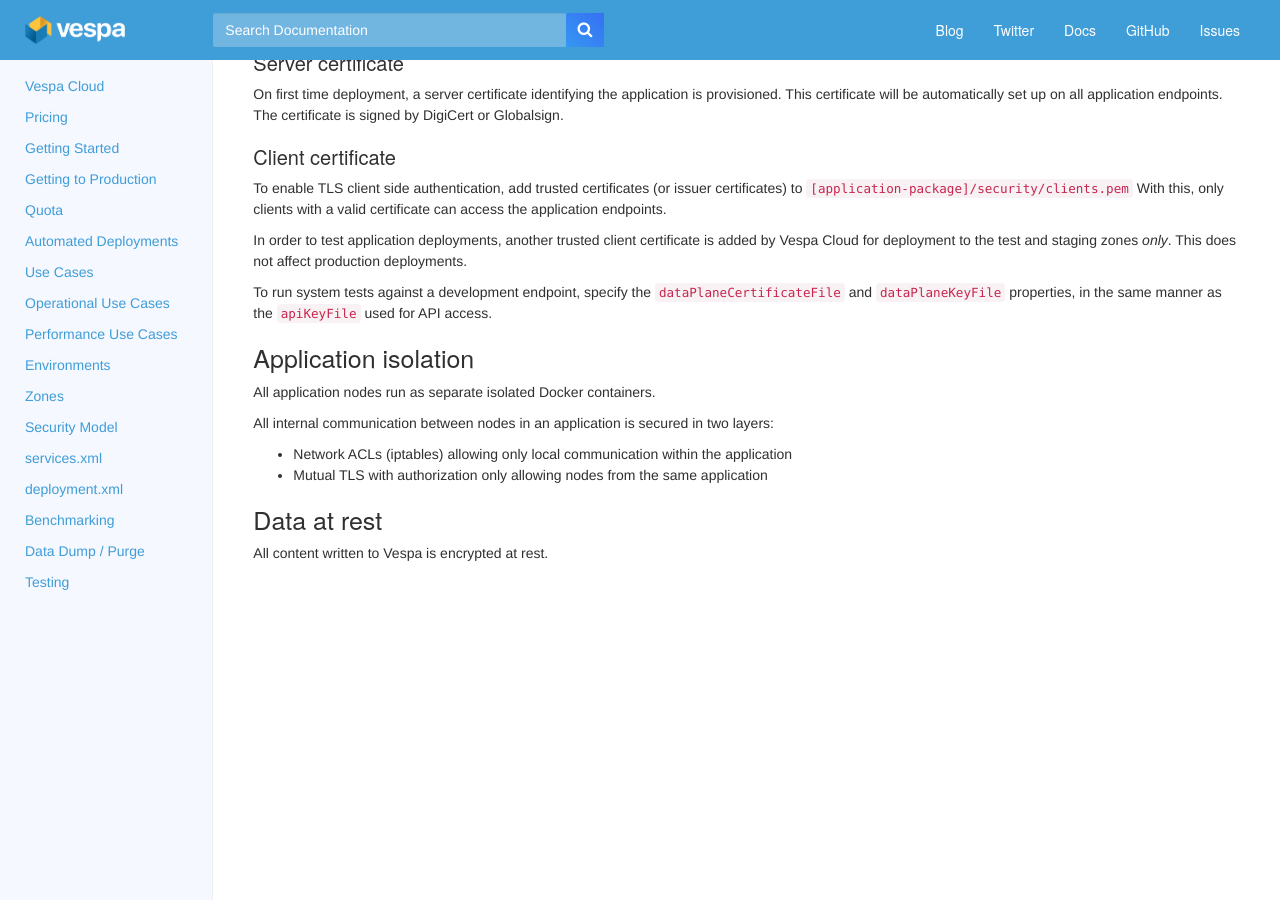
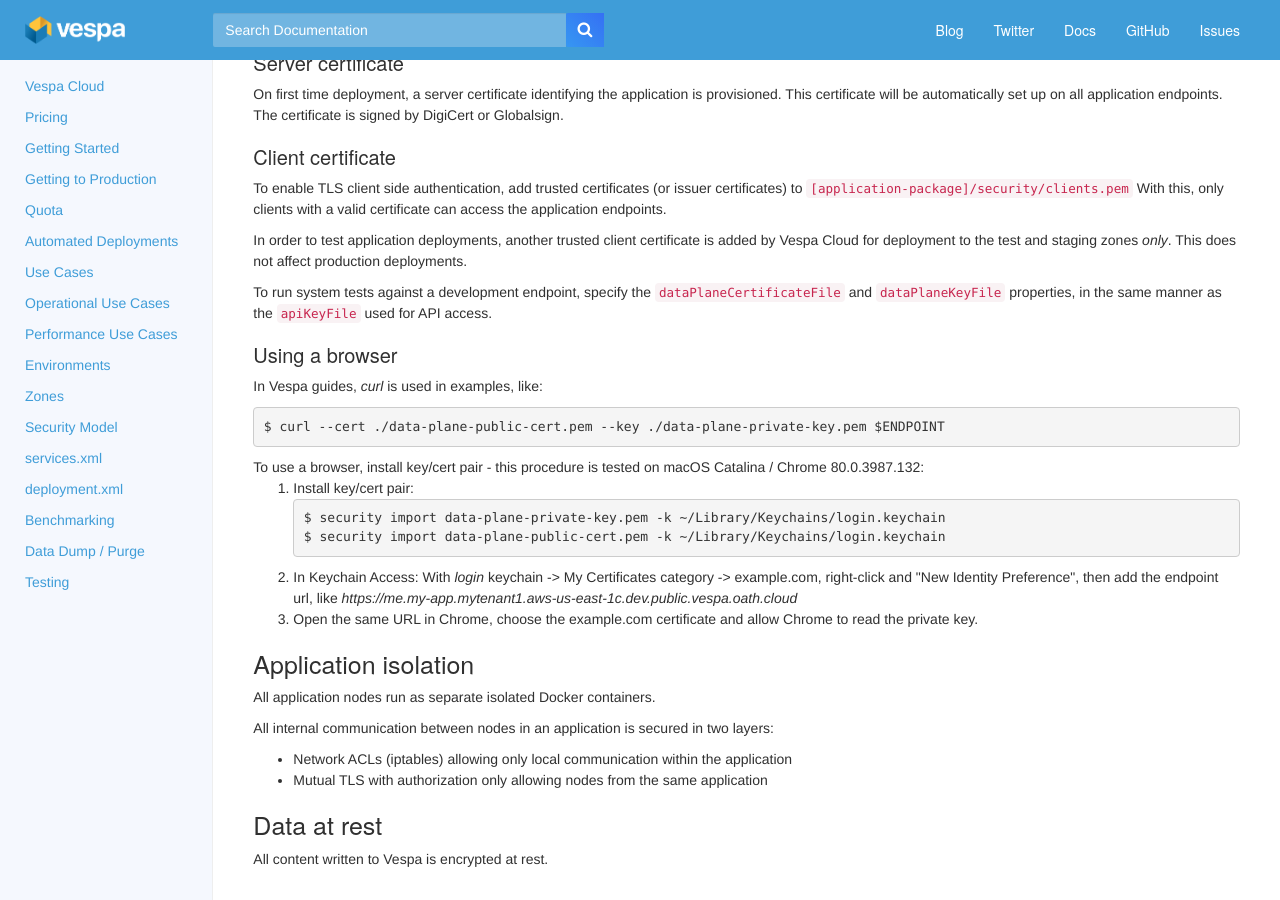
Before and after one commit to vespa-engine/cloud, a Jekyll site: the page built from security-model.html, in a window 1280 px wide and 900 px high, scrolled down 1264 px. Built offline with Jekyll 4.4.1, drawn with Linux system fonts in a browser that asks for light colours; before the commit the page ends 1858 px from its top, so only the background shows below that.

Commit message:
add browser procedure for certs

```diff
--- a/security-model.html
+++ b/security-model.html
@@ -159,6 +159,34 @@ in the same manner as the <code>apiKeyFile</code> used for API access.
 </p>
 
 
+<h3 id="using-a-browser">Using a browser</h3>
+<p>
+In Vespa guides, <em>curl</em> is used in examples, like:
+<pre>
+$ curl --cert ./data-plane-public-cert.pem --key ./data-plane-private-key.pem $ENDPOINT
+</pre>
+To use a browser, install key/cert pair -
+this procedure is tested on macOS Catalina / Chrome 80.0.3987.132:
+<ol>
+  <li>
+    Install key/cert pair:
+<pre>
+$ security import data-plane-private-key.pem -k ~/Library/Keychains/login.keychain
+$ security import data-plane-public-cert.pem -k ~/Library/Keychains/login.keychain
+</pre>
+  </li><li>
+    In Keychain Access: With <em>login</em> keychain -> My Certificates category -> example.com,
+    right-click and "New Identity Preference", then add the endpoint url, like
+    <em>https://me.my-app.mytenant1.aws-us-east-1c.dev.public.vespa.oath.cloud</em>
+  </li><li>
+    Open the same URL in Chrome, choose the example.com certificate
+    and allow Chrome to read the private key.
+  </li>
+</ol>
+</p>
+
+
+
 <h2 id="application-isolation">Application isolation</h2>
 <p>
 All application nodes run as separate isolated Docker containers.
```
